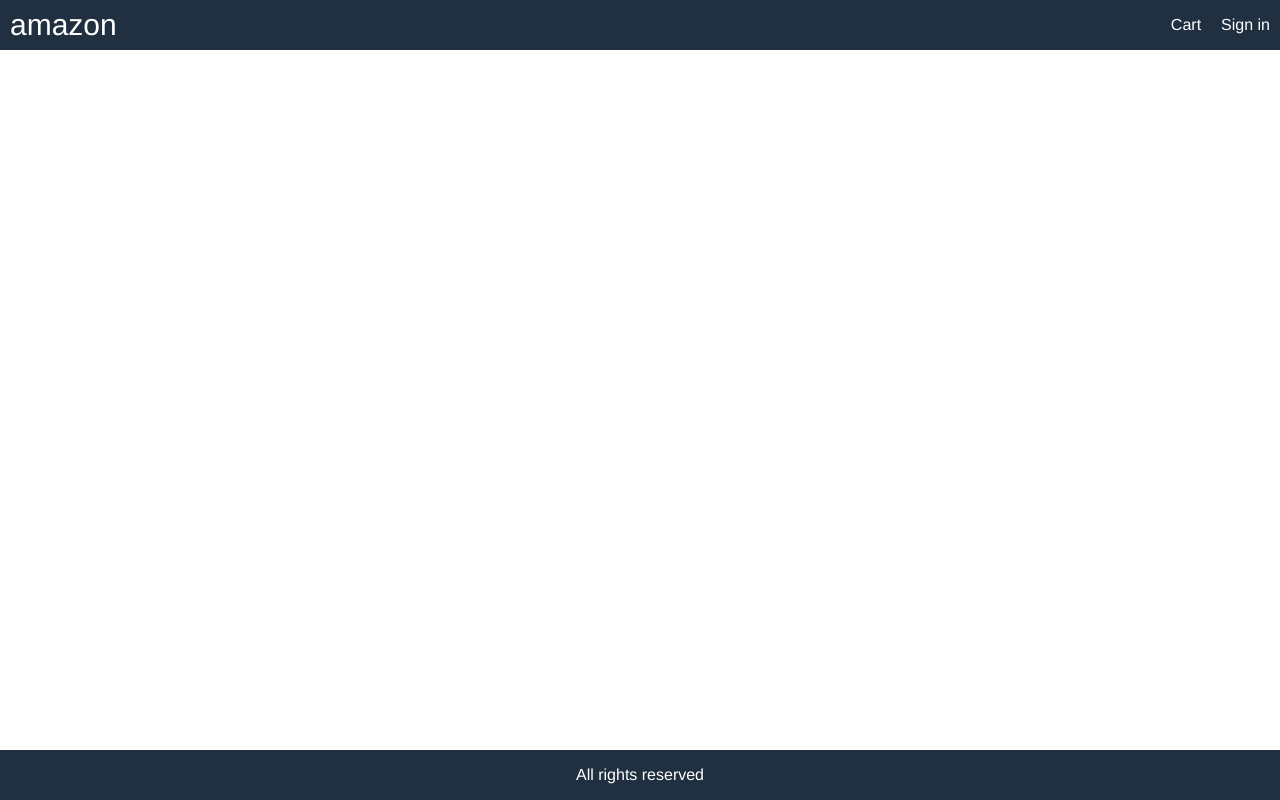
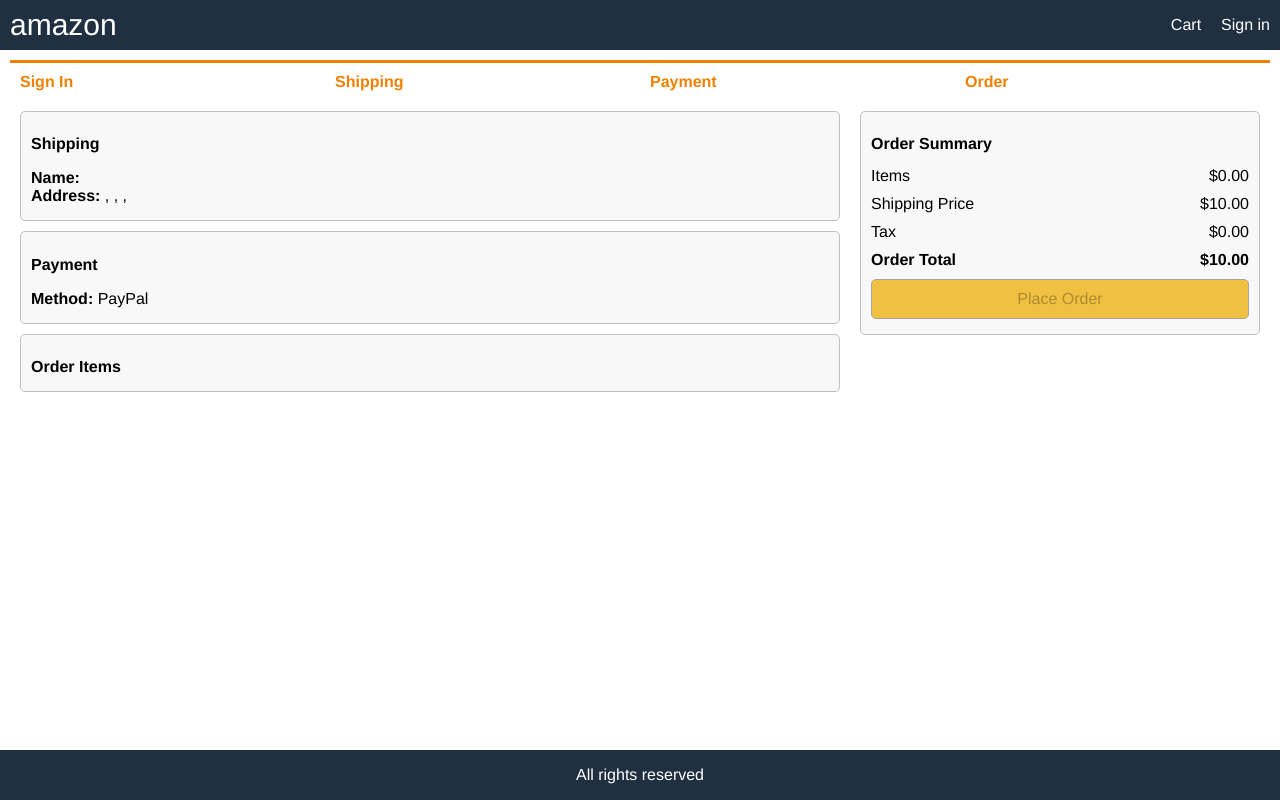
Before and after one commit to Ajaydip-Singh/Amazon, a React (Create React App) app in the folder amazon-frontend/: page /order in a window 1280 px wide. Built offline with nearby package versions, Linux system fonts and the light colour scheme.

Commit message:
:lipstick: style: create place order screen

```diff
--- a/amazon-frontend/src/App.js
+++ b/amazon-frontend/src/App.js
@@ -5,6 +5,7 @@
 import CartScreen from "./screens/CartScreen";
 import HomeScreen from "./screens/HomeScreen";
 import PaymentMethodScreen from "./screens/PaymentMethodScreen";
+import PlaceOrderScreen from "./screens/PlaceOrderScreen";
 import ProductScreen from "./screens/ProductScreen";
 import RegisterScreen from "./screens/RegisterScreen";
 import ShippingAddressScreen from "./screens/ShippingAddressScreen";
@@ -63,6 +64,7 @@
           <Route path="/register" component={RegisterScreen}></Route>
           <Route path="/shipping" component={ShippingAddressScreen}></Route>
           <Route path="/payment" component={PaymentMethodScreen}></Route>
+          <Route path="/order" component={PlaceOrderScreen}></Route>
           <Route path="/" component={HomeScreen} exact></Route>
         </main>
         <footer className="row center">All rights reserved</footer>
--- /dev/null
+++ b/amazon-frontend/src/screens/PlaceOrderScreen.js
@@ -0,0 +1,130 @@
+import React from "react";
+import { useSelector } from "react-redux";
+import { Link } from "react-router-dom";
+import CheckoutSteps from "../components/CheckoutSteps";
+
+export default function PlaceOrderScreen(props) {
+  const cart = useSelector((state) => state.cart);
+  if (!cart.paymentMethod) {
+    props.history.push("/payment");
+  }
+  const toPrice = (num) => Number(num.toFixed(2));
+  cart.itemsPrice = toPrice(
+    cart.cartItems.reduce((a, c) => a + c.qty * c.price, 0)
+  );
+
+  cart.shippingPrice = cart.itemsPrice > 100 ? toPrice(0) : toPrice(10);
+  cart.taxPrice = toPrice(0.16 * cart.itemsPrice);
+  cart.totalPrice = cart.itemsPrice + cart.shippingPrice + cart.taxPrice;
+
+  const placeOrderHandler = () => {};
+
+  return (
+    <div>
+      <CheckoutSteps step1 step2 step3 step4></CheckoutSteps>
+      <div className="row top">
+        <div className="col-2">
+          <ul>
+            <li>
+              <div className="card card-body">
+                <h2>Shipping</h2>
+                <p>
+                  <strong>Name:</strong> {cart.shippingAddress.fullName}
+                  <br />
+                  <strong>Address:</strong> {cart.shippingAddress.address},{" "}
+                  {cart.shippingAddress.city}, {cart.shippingAddress.postalCode}
+                  , {cart.shippingAddress.country}
+                </p>
+              </div>
+            </li>
+            <li>
+              <div className="card card-body">
+                <h2>Payment</h2>
+                <p>
+                  <strong>Method:</strong> {cart.paymentMethod}
+                </p>
+              </div>
+            </li>
+            <li>
+              <div className="card card-body">
+                <h2>Order Items</h2>
+                <ul>
+                  {cart.cartItems.map((cartItem) => (
+                    <li key={cartItem.product}>
+                      <div className="row">
+                        <div>
+                          <img
+                            src={`.${cartItem.image}`}
+                            alt={cartItem.name}
+                            className="small"
+                          />
+                        </div>
+                        <div className="min-30">
+                          <Link to={`/product/${cartItem.product}`}>
+                            {cartItem.name}
+                          </Link>
+                        </div>
+                        <div>
+                          {cartItem.qty} x ${cartItem.price} = $
+                          {cartItem.qty * cartItem.price}
+                        </div>
+                      </div>
+                    </li>
+                  ))}
+                </ul>
+              </div>
+            </li>
+          </ul>
+        </div>
+        <div className="col-1">
+          <div className="card card-body">
+            <ul>
+              <li>
+                <h2>Order Summary</h2>
+              </li>
+              <li>
+                <div className="row">
+                  <div>Items</div>
+                  <div>${cart.itemsPrice.toFixed(2)}</div>
+                </div>
+              </li>
+              <li>
+                <div className="row">
+                  <div>Shipping Price</div>
+                  <div>${cart.shippingPrice.toFixed(2)}</div>
+                </div>
+              </li>
+              <li>
+                <div className="row">
+                  <div>Tax</div>
+                  <div>${cart.taxPrice.toFixed(2)}</div>
+                </div>
+              </li>
+              <li>
+                <div className="row">
+                  <div>
+                    {" "}
+                    <strong>Order Total</strong>
+                  </div>
+                  <div>
+                    <strong>${cart.totalPrice.toFixed(2)}</strong>
+                  </div>
+                </div>
+              </li>
+              <li>
+                <button
+                  type="submit"
+                  className="block primary"
+                  onClick={placeOrderHandler}
+                  disabled={cart.cartItems.length === 0}
+                >
+                  Place Order
+                </button>
+              </li>
+            </ul>
+          </div>
+        </div>
+      </div>
+    </div>
+  );
+}
```
